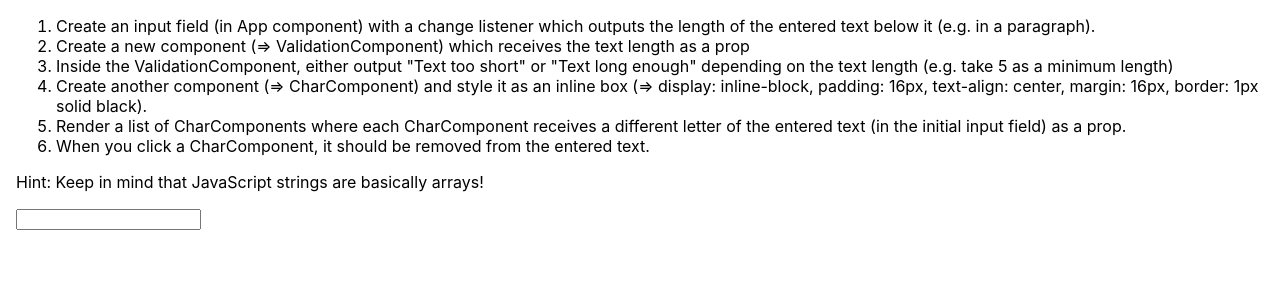
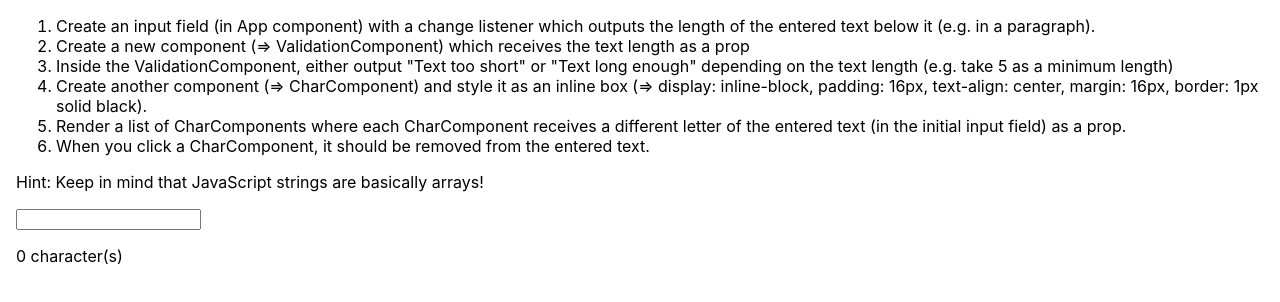
Before and after one commit to fmiusov/react-experiments, a React (Create React App) app: page / in a window 1280 px wide. Shown: the top 302 px of the page. Built offline with nearby package versions, Linux system fonts and the light colour scheme.

Commit message:
character counter working correctly

```diff
--- a/src/experimentThree/listsAndConditionals.js
+++ b/src/experimentThree/listsAndConditionals.js
@@ -2,16 +2,14 @@ import React, { Component } from 'react';
 import './style.css';
 
 class ListsAndConditionals extends Component {
+  state = {
+    length: 0
+  };
 
   characterCounter = (event) => {
-    const count = [...this.event.target.value]
-    console.log(...this.event.target.value)
-
-    return (
-      <p>
-        {count}
-      </p>
-    )
+      this.setState({
+        length: event.target.value.length
+      })
   }
 
   render() {
@@ -27,7 +25,7 @@ class ListsAndConditionals extends Component {
         </ol>
         <p>Hint: Keep in mind that JavaScript strings are basically arrays!</p>
         <input type='text' onChange={this.characterCounter}></input>
-        <p></p>
+        <p>{this.state.length} character(s)</p>
       </div>
     );
   }
--- a/src/index.js
+++ b/src/index.js
@@ -1,7 +1,6 @@
 import React from 'react';
 import ReactDOM from 'react-dom';
 import './index.css';
-// import StateExperiment from './experimentOne/stateExperiment';
 import * as serviceWorker from './serviceWorker';
 import ListsAndConditionals from './experimentThree/listsAndConditionals';
 
@@ -10,7 +9,4 @@ ReactDOM.render(
   document.getElementById('root')
 );
 
-// If you want your app to work offline and load faster, you can change
-// unregister() to register() below. Note this comes with some pitfalls.
-// Learn more about service workers: https://bit.ly/CRA-PWA
 serviceWorker.unregister();
```
